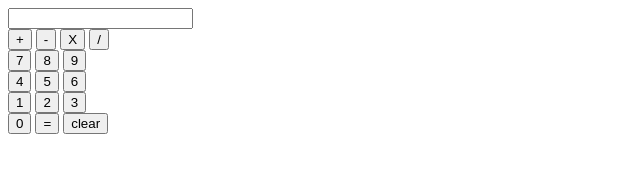
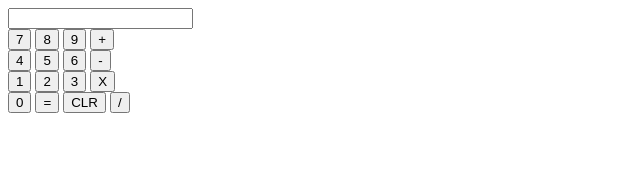
Before and after one commit to kfoley123/JavaScriptCalulator, a plain HTML site: page index.html in a window 1280 px wide. Shown: the whole page, without its empty margins (0-640 px from the left). Drawn offline with Linux system fonts and the light colour scheme.

Commit message:
reorganized buttons, added a class for side buttons, added header footer and body. Linked stylesheet.

```diff
--- a/index.html
+++ b/index.html
@@ -1,39 +1,46 @@
 <html>
 
+    <head>
+        <link rel="stylesheet" href ="styles.css">
+    </head>
 
+    <body>
+        <input type="text" id="input">
 
-    <input type="text" id="input">
-    <div>
-        <button id="plus">+</button>
-        <button id="minus">-</button>
-        <button id="multiply">X</button>
-        <button id="divide">/</button>
-    </div>
 
         <div>
             <button id="seven">7</button>
             <button id="eight">8</button>
             <button id="nine" >9</button>
+            <button id="plus" class="side-button">+</button>
         </div>
 
         <div>
             <button id="four">4</button>
             <button id="five">5</button>
             <button id="six">6</button>
+            <button id="minus" class="side-button">-</button>
         </div>
 
         <div>
             <button id="one">1</button>
             <button id="two">2</button>
             <button id="three">3</button>
+            <button id="multiply" class="side-button">X</button>
         </div>
 
         <div>
             <button id="zero">0</button>
             <button id="equals">=</button>
-        <button id="clear">clear</button>
+            <button id="clear">CLR</button>
+            <button id="divide" class="side-button">/</button>
         </div>
 
+    </body>
+
+   <footer>
        <script src="calc.js"> </script>
+   </footer>
+
 
 </html>
```
Lines whose indentation alone changed are shown as unchanged.
